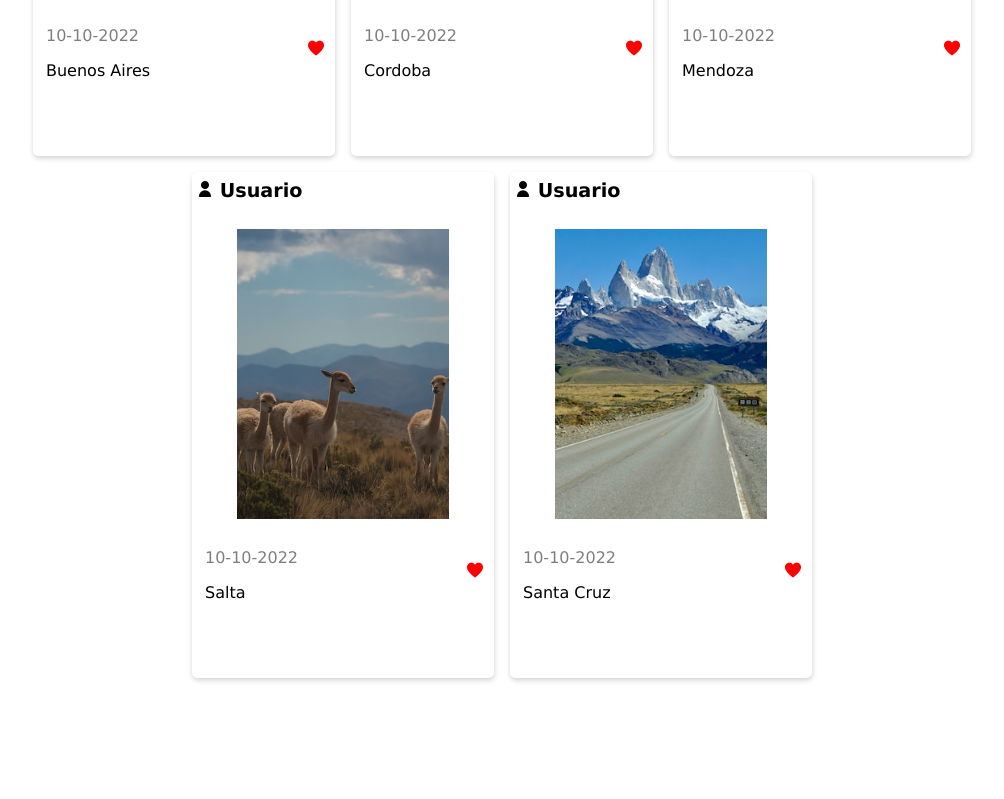
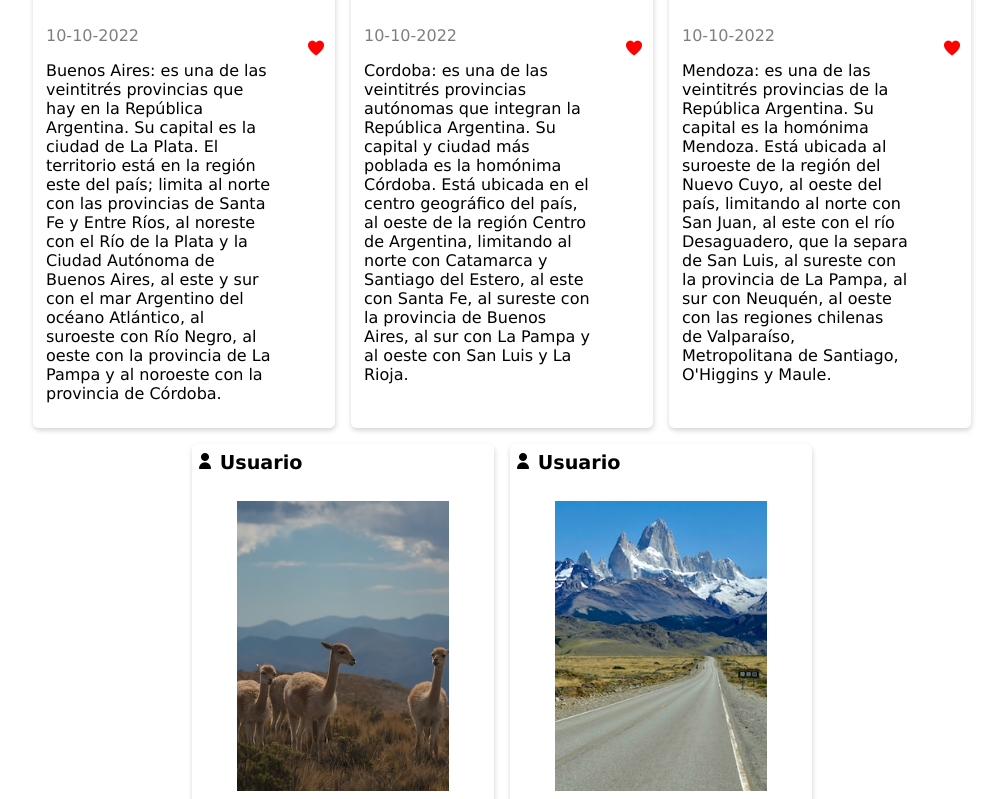
Before and after one commit to WaldoGaspari/Minstagram, a plain HTML site: page index.html in a window 1280 px wide. Shown: the part 358-1157 px from the top of the page, without its empty margins (138-1142 px from the left). Before the commit the page ends 1044 px from the top, so only its background shows below. Drawn offline with Linux system fonts and the light colour scheme.

Commit message:
Se agrega informacion acerca de cada tarjeta.

```diff
--- a/index.html
+++ b/index.html
@@ -20,7 +20,7 @@
                 <footer>
                     <div class="data">
                         <time>10-10-2022</time>
-                        <p>Buenos Aires</p>
+                        <p>Buenos Aires: es una de las veintitrés provincias que hay en la República Argentina. Su capital es la ciudad de La Plata. El territorio está en la región este del país; limita al norte con las provincias de Santa Fe y Entre Ríos, al noreste con el Río de la Plata y la Ciudad Autónoma de Buenos Aires, al este y sur con el mar Argentino del océano Atlántico, al suroeste con Río Negro, al oeste con la provincia de La Pampa y al noroeste con la provincia de Córdoba.</p>
                     </div>
                     <div class="button-wrapper">
                         <button class="like">
@@ -40,7 +40,7 @@
                 <footer>
                     <div class="data">
                         <time>10-10-2022</time>
-                        <p>Cordoba</p>
+                        <p>Cordoba: es una de las veintitrés provincias autónomas que integran la República Argentina. Su capital y ciudad más poblada es la homónima Córdoba. Está ubicada en el centro geográfico del país, al oeste de la región Centro de Argentina, limitando al norte con Catamarca y Santiago del Estero, al este con Santa Fe, al sureste con la provincia de Buenos Aires, al sur con La Pampa y al oeste con San Luis y La Rioja.</p>
                     </div>
                     <div class="button-wrapper">
                         <button class="like">
@@ -59,7 +59,7 @@
                 <footer>
                     <div class="data">
                         <time>10-10-2022</time>
-                        <p>Mendoza</p>
+                        <p>Mendoza: es una de las veintitrés provincias de la República Argentina. Su capital es la homónima Mendoza. Está ubicada al suroeste de la región del Nuevo Cuyo, al oeste del país, limitando al norte con San Juan, al este con el río Desaguadero, que la separa de San Luis, al sureste con la provincia de La Pampa, al sur con Neuquén, al oeste con las regiones chilenas de Valparaíso, Metropolitana de Santiago, O'Higgins y Maule.</p>
                     </div>
                     <div class="button-wrapper">
                         <button class="like">
@@ -78,7 +78,7 @@
                 <footer>
                     <div class="data">
                         <time>10-10-2022</time>
-                        <p>Salta</p>
+                        <p>Salta: es una de las veintitrés provincias de la República Argentina. Su capital es la homónima Salta. Está ubicada al noroeste del país, limitando al norte con la provincia de Jujuy y con los departamentos de Potosí y Tarija, en Bolivia, al este con las provincias de Formosa y Chaco, al sur con las de Santiago del Estero, Tucumán y Catamarca, y al oeste con la Región de Antofagasta en Chile.</p>
                     </div>
                     <div class="button-wrapper">
                         <button class="like">
@@ -97,7 +97,7 @@
                 <footer>
                     <div class="data">
                         <time>10-10-2022</time>
-                        <p>Santa Cruz</p>
+                        <p>Santa Cruz: es una de las veintitrés provincias que hay en la República Argentina. Su capital y ciudad más poblada es Río Gallegos. Está ubicada al sur de la región patagónica, la cual ocupa la mitad sur del país, limitando al norte con Chubut, al este con el océano Atlántico y al sur y oeste con las regiones de Magallanes y de Aysén de la República de Chile.</p>
                     </div>
                     <div class="button-wrapper">
                         <button class="like">
```
